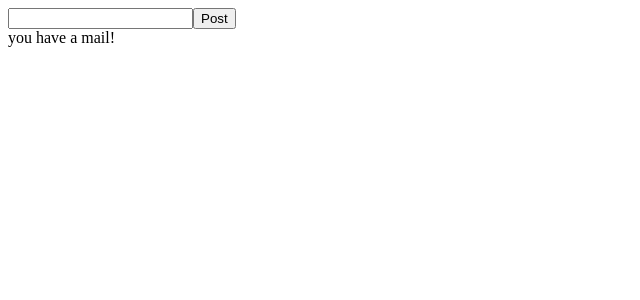
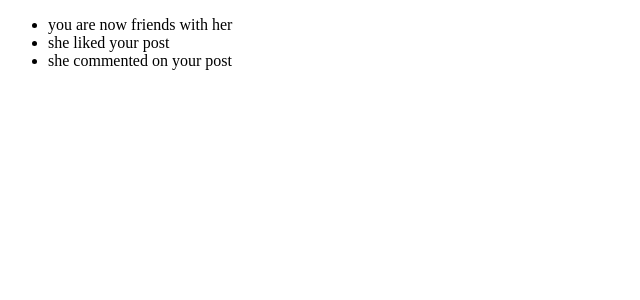
Before and after one commit to reyesmhelvin/Getting-Started-with-Angular, an Angular app: page / in a window 1280 px wide. Shown: the top 300 px of the page, without its empty margins (0-640 px from the left). Built offline with nearby package versions, Linux system fonts and the light colour scheme.

Commit message:
loop with *ngFor

```diff
--- a/src/app/app.component.ts
+++ b/src/app/app.component.ts
@@ -4,17 +4,18 @@
   selector: 'app-root',
   template:
   `<div>
-    <app-simple-form></app-simple-form>
-    {{mail.message}}
+    <ul>
+      <li *ngFor="let message of mail.messages">
+        {{message}}
+      </li>
+    </ul>
   </div>`,
   styleUrls: ['./app.component.css']
 })
 export class AppComponent {
-  title = 'app';
 
   constructor(
-    @Inject('mail') private mail,
-    @Inject('api') private api
+    @Inject('mail') private mail
   ){
 
   }
--- a/src/app/mail.service.ts
+++ b/src/app/mail.service.ts
@@ -3,7 +3,11 @@
 @Injectable()
 export class MailService {
 
-  message = 'you have a mail!'
+  messages = [
+    'you are now friends with her',
+    'she liked your post',
+    'she commented on your post'
+  ]
 
   constructor() { }
 
```
